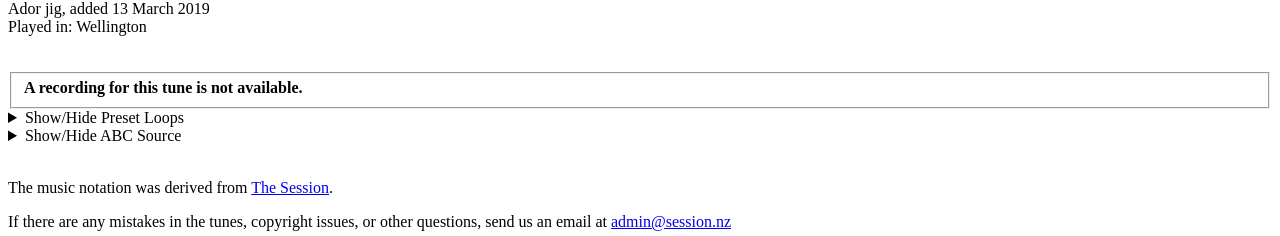
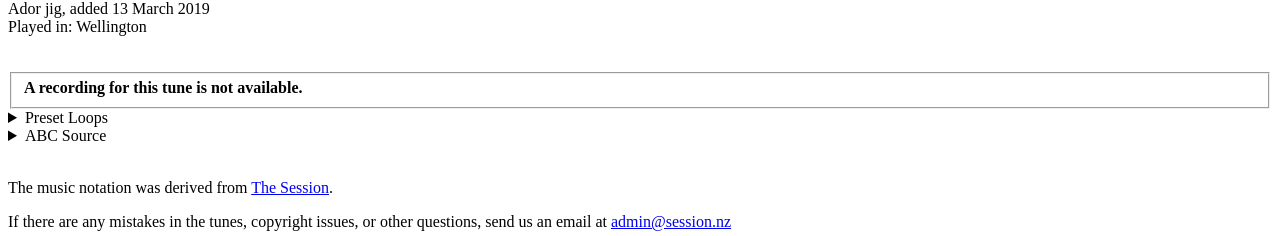
Before and after one commit to slow-session/dev.session.nz, a Jekyll site: the page built from _tunes/bryan-olynn.md, in a window 1280 px wide. Shown: the part 1158-1394 px from the top of the page. Built offline with Jekyll 4.4.1, drawn with Linux system fonts in a browser that asks for light colours.

Commit message:
modified:   _includes/tuneModal.html 	modified:   _layouts/tunepage-northernfiddler.html 	modified:   _layouts/tunepage-obrien.html 	modified:   _layouts/tunepage.html 	modified:   _sass/_wss.scss

```diff
--- a/_includes/tuneModal.html
+++ b/_includes/tuneModal.html
@@ -18,13 +18,13 @@
 
         <!-- *** loop presets *** -->
         <details>
-            <summary class="filterButton">Show/Hide Preset Loops</summary>
+            <summary class="filterButton">Preset Loops</summary>
             <div id="loopPresetControls"></div>
         </details>
 
         <!-- *** rendered ABC and tune selector scrolling table *** -->
         <details>
-            <summary class="filterButton" onclick="audioPlayer.stopAudio()">Show/Hide the Dots</summary>
+            <summary class="filterButton" onclick="audioPlayer.stopAudio()">the Dots</summary>
             <div id="abcOutput">
                 <div id="abcPaper"></div>
                 <div id="abcAudio"></div>
--- a/_layouts/tunepage-northernfiddler.html
+++ b/_layouts/tunepage-northernfiddler.html
@@ -15,7 +15,7 @@ layout: page
 
     <!-- show/edit the ABC -->
     <details>
-        <summary class="filterButton">Show/Hide ABC Source</summary>
+        <summary class="filterButton">ABC Source</summary>
         <div id='abcSource'>
             <textarea id="textAreaABC" class="abcText" rows="14" spellcheck="false"></textarea>
             <!-- show ABC errors -->
--- a/_layouts/tunepage-obrien.html
+++ b/_layouts/tunepage-obrien.html
@@ -15,7 +15,7 @@ layout: page
 
     <!-- show/edit the ABC -->
     <details>
-        <summary class="filterButton">Show/Hide ABC Source</summary>
+        <summary class="filterButton">ABC Source</summary>
         <div id='abcSource'>
             <textarea id="textAreaABC" class="abcText" rows="14" spellcheck="false"></textarea>
             <!-- show ABC errors -->
--- a/_layouts/tunepage.html
+++ b/_layouts/tunepage.html
@@ -42,7 +42,7 @@ layout: page
 
 <!-- preset loops -->
 <details>
-    <summary class="filterButton">Show/Hide Preset Loops</summary>
+    <summary class="filterButton">Preset Loops</summary>
     <div id="loopPresetControls"></div>
 </details>
 
@@ -62,7 +62,7 @@ layout: page
     <!-- show/edit the ABC -->
 
     <details>
-        <summary class="filterButton">Show/Hide ABC Source</summary>
+        <summary class="filterButton">ABC Source</summary>
         <div id='abcSource'>
             <textarea id="textAreaABC" class="abcText" rows="14" spellcheck="false"></textarea>
             <!-- show ABC errors -->
```
Also changed, not shown: _sass/_wss.scss (+8 -0 lines).
